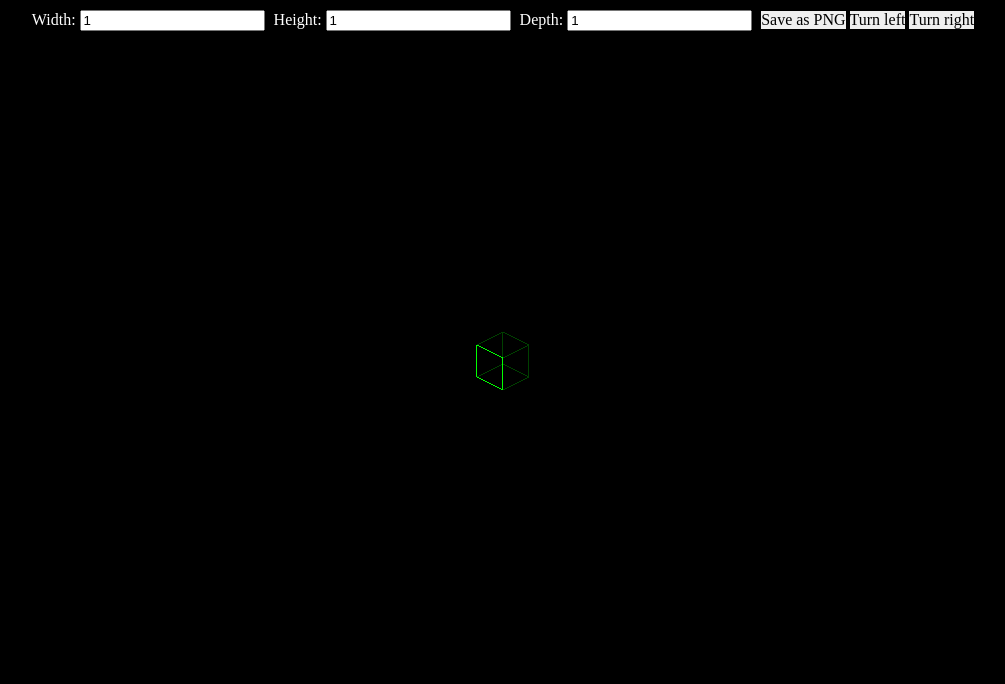
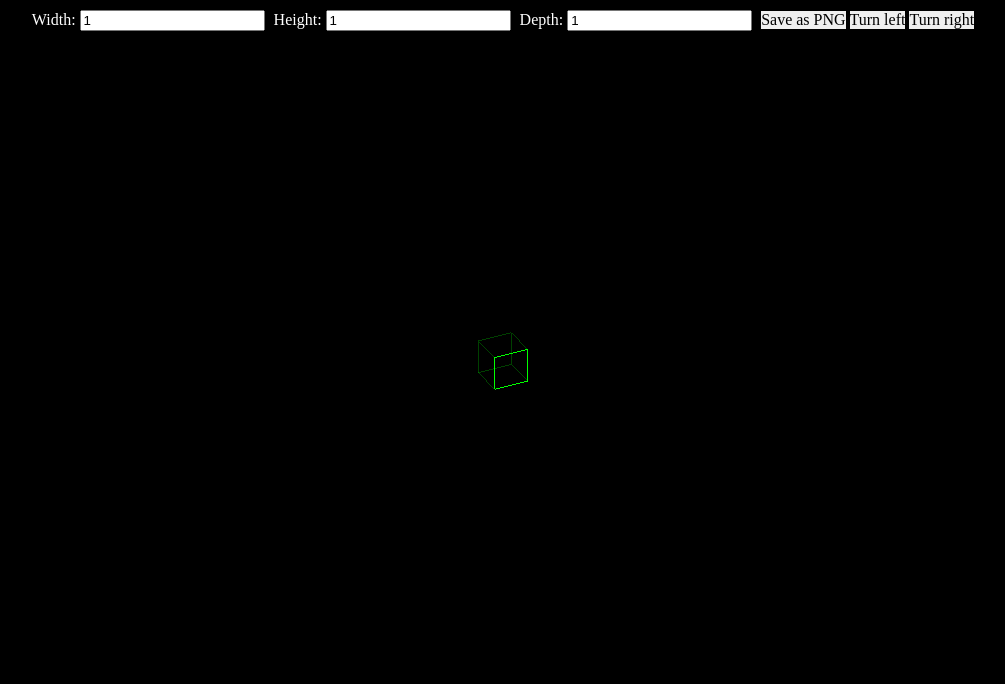
Before and after one commit to ivandalechenko/boxGenerator, a website: page index.html in a window 1280 px wide. Shown: the whole page, without its empty margins (137-1142 px from the left). Drawn offline with nearby package versions, Linux system fonts and the light colour scheme.

Commit message:
some edites angles for better perspective

```diff
--- a/script1234.js
+++ b/script1234.js
@@ -12,6 +12,7 @@ const scene = new THREE.Scene();
 // Create a camera
 const aspect = 1;
 const camera = new THREE.OrthographicCamera(-aspect, aspect, 1, -1, 0.1, 1000);
+// camera.position.set(2, 1.64, 2);
 camera.position.set(2, 1.64, 2);
 camera.lookAt(scene.position);
 
@@ -58,17 +59,18 @@ function createCube(width, height, depth, rotation) {
     scene.add(frontLines);
     scene.add(backLines);
 }
-
-// Create a cube with specified dimensions and rotation
-const angles = [0, 22.5, 45, 67.5, 90, 112.5, 135, 157.5, 180, 202.5, 225, 247.5, 270, 292.5, 315, 337.5, 360];
-let currentAngleIndex = 0; // Start with 0 degrees
-
 // Function to update the cube with a new rotation and dimensions
 function updateCube(rotation, width, height, depth) {
     scene.clear(); // Clear previous cubes
     createCube(width * 0.115, height * 0.115, depth * 0.115, rotation);
     renderer.render(scene, camera);
 }
+
+
+// Create a cube with specified dimensions and rotation
+// const angles = [0, 22.5, 45, 67.5, 90, 112.5, 135, 157.5, 180, 202.5, 225, 247.5, 270, 292.5, 315, 337.5, 360];
+const angles = [0, 18.5, 45, 71.5, 90, 108.5, 135, 161.5, 180, 198.5, 225, 251.5, 270, 288.5, 315, 341.5, 360];
+let currentAngleIndex = 3; // Start with 0 degrees
 
 // Initial cube
 updateCube(angles[currentAngleIndex], 1, 1, 1);
```
Also changed, not shown: index.html (+5 -0 lines), dist/index.html.
